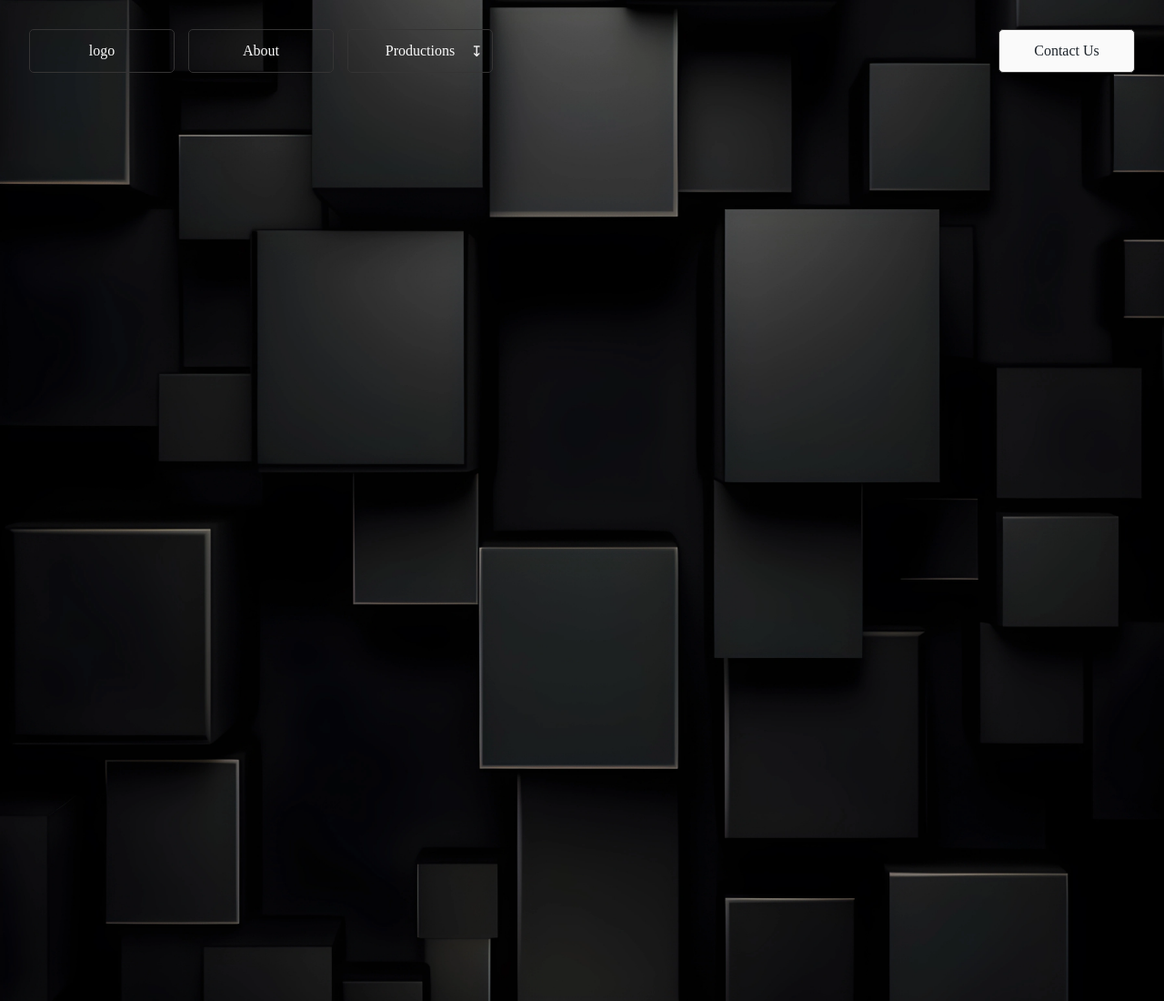
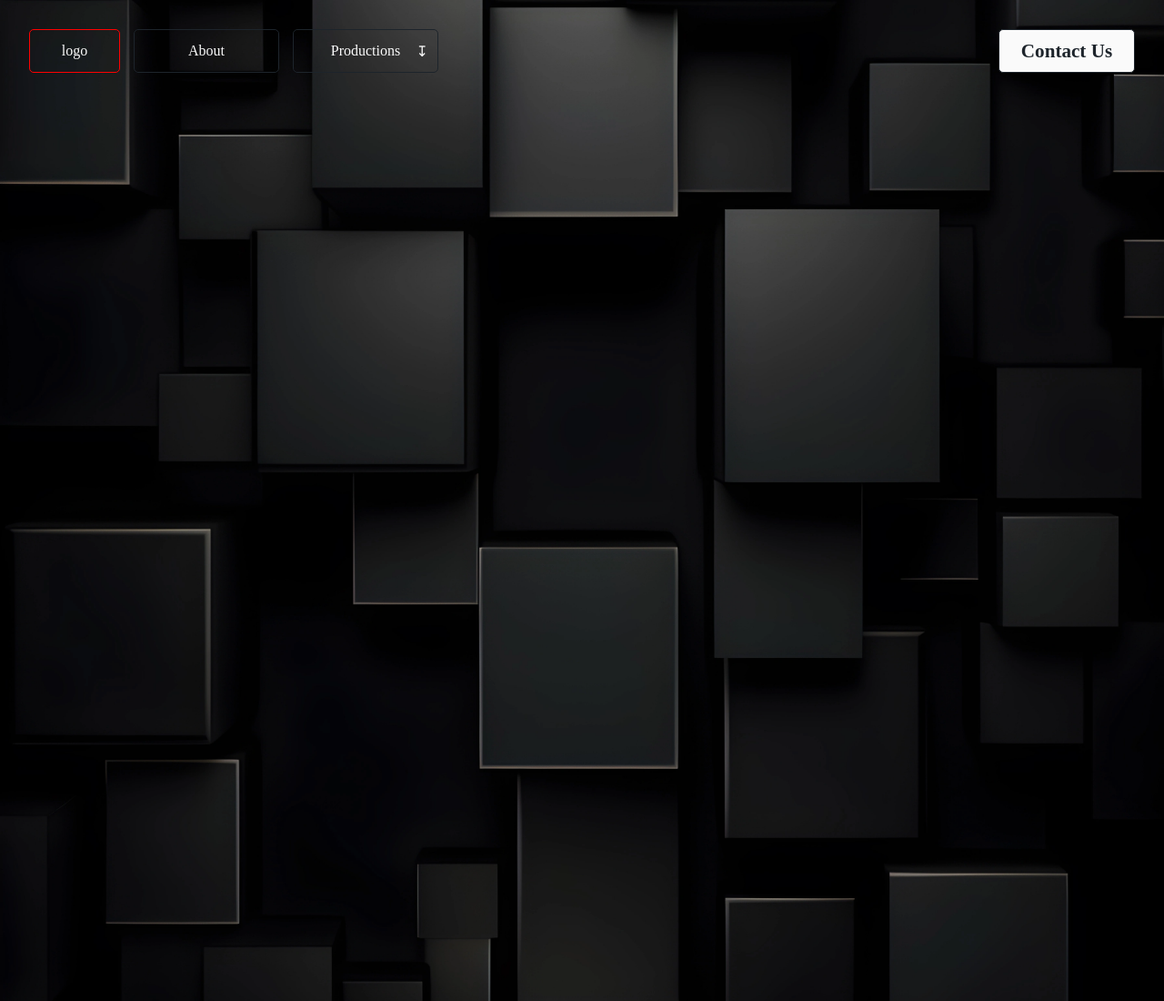
Before and after one commit to jujuWork/parallax, a plain HTML site: page index.html in a window 1280 px wide. Shown: the top 1100 px of the page at 91% size. Drawn offline with Linux system fonts and the light colour scheme.

Commit message:
logos and contact

```diff
--- a/assets/css/pages-css/header.css
+++ b/assets/css/pages-css/header.css
@@ -22,7 +22,7 @@ header {
 .nav-links {
   width: 10em;
   height: 3em;
-  border: 1px solid #353434;
+  border: 1px solid rgba(29, 36, 43, 1);
   border-radius: 5px;
   outline: none;
   cursor: pointer;
@@ -33,15 +33,20 @@ header {
   align-items: center;
 }
 
-.nav-items .nav-links:last-child {
+.nav-links:first-child {
+  border: 1px solid red;
+  width: 100px;
+}
+
+.nav-links:last-child {
   position: absolute;
   right: 0;
   width: clamp(50px, 100%, 150px);
   height: clamp(20px, 100%, 50px);
   color: var(--hover-text-color);
   background-color: var(--main-text-color);
-  box-shadow: inset 0 0 0 0 rgb(247, 251, 252);
-  transition: 0.5s all;
+  font-size: 1.1em;
+  font-weight: 800;
 }
 
 .drop-arr::before {
```
